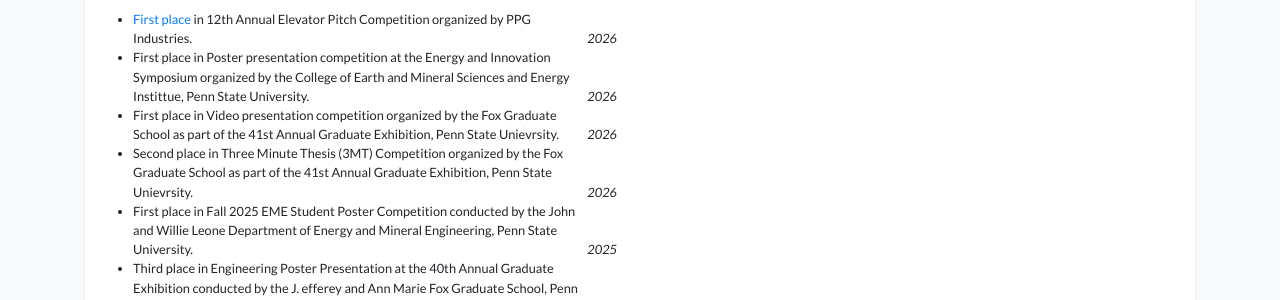
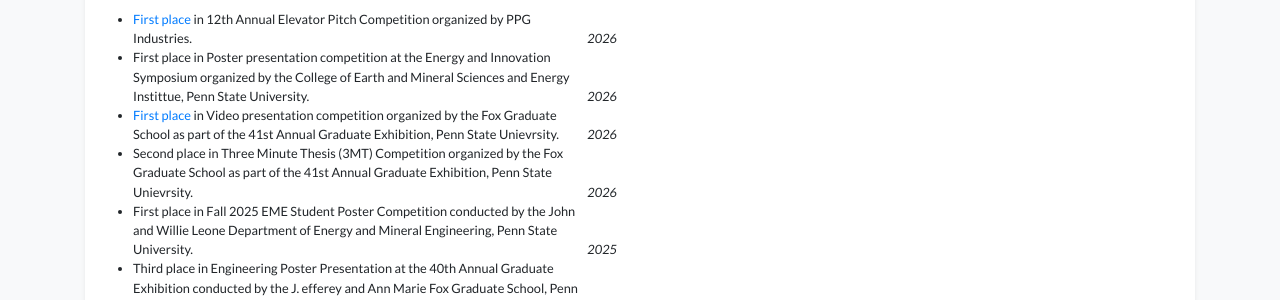
Before and after one commit to ShakshiSekar/ShakshiSekar.github.io, a Jekyll site: the page built from index.html, in a window 1280 px wide and 900 px high, scrolled down 678 px. Shown: the part 153-453 px from the top of the window. Built offline with Jekyll 4.4.1, drawn with Linux system fonts in a browser that asks for light colours; nearby versions of some CDN libraries; a style sheet for code colours, icons or effects is not loaded; part of the change alters nothing that is shown.

```diff
--- a/_data/profile.yml
+++ b/_data/profile.yml
@@ -66,7 +66,7 @@ awards:
   date: 2026
 - name: First place in Poster presentation competition at the Energy and Innovation Symposium organized by the College of Earth and Mineral Sciences and Energy Instittue, Penn State University.
   date: 2026
-- name: First place in Video presentation competition organized by the Fox Graduate School as part of the 41st Annual Graduate Exhibition, Penn State Unievrsity.
+- name: <a href="https://gradschool.psu.edu/engagement/graduate-exhibition/2026-graduate-exhibition-award-recipients" target="_blank">First place</a> in Video presentation competition organized by the Fox Graduate School as part of the 41st Annual Graduate Exhibition, Penn State Unievrsity.
   date: 2026
 - name: Second place in Three Minute Thesis (3MT) Competition organized by the Fox Graduate School as part of the 41st Annual Graduate Exhibition, Penn State Unievrsity.
   date: 2026
```
